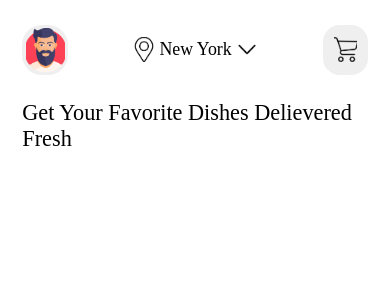
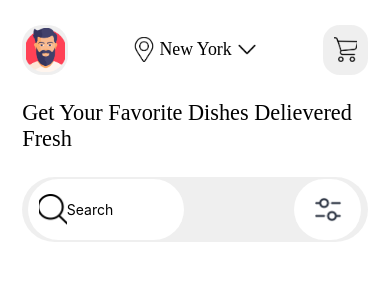
Before and after one commit to Mansoorali121/React-Native-Interview-Preparation, a React Native app: screen / in a window 390 px wide. Shown: the top 300 px of the page. Built offline with nearby package versions, Linux system fonts and the light colour scheme.

Commit message:
search & filter button

```diff
--- a/App.js
+++ b/App.js
@@ -355,12 +355,14 @@ import { StyleSheet, Text, View } from 'react-native'
 import React from 'react'
 import Homeheader from "./src2/components/Homeheader";
 import Homedescription from "./src2/components/Homedescription";
+import Searchbutton from "./src2/components/Searchbutton";
 
 const App = () => {
   return (
     <View style={styles.container}>
       <Homeheader/>
       <Homedescription />
+      <Searchbutton />
     </View>
   )
 }
--- /dev/null
+++ b/src2/components/Searchbutton.js
@@ -0,0 +1,52 @@
+import { Image, StyleSheet, Text, TextInput, View } from 'react-native';
+import React from 'react';
+import { s, vs } from 'react-native-size-matters';
+
+const Searchbutton = () => {
+  return (
+    <View style={styles.cont}>
+     <View style={{flexDirection:"row",justifyContent:"space-between"}}>
+       <View style={styles.itemcontainer}>
+        <Image source={require('../assets/search.png')} style={styles.image} />
+        <TextInput placeholder="Search" />
+      </View>
+      <View style={styles.filterbutton}>
+        <Image source={require('../assets/filter.png')} style={styles.image2} />
+      </View>
+     </View>
+    </View>
+  );
+};
+
+export default Searchbutton;
+
+const styles = StyleSheet.create({
+  cont: {
+    marginTop: vs(20),
+    marginHorizontal: s(20),
+    backgroundColor: '#eeee',
+    paddingVertical: vs(2),
+    borderRadius: s(35),
+  },
+  image: { height: vs(25), width: s(25), marginStart: s(10) },
+  itemcontainer: {
+    flexDirection: 'row',
+    alignItems: 'center',
+    backgroundColor: '#fff',
+    width: s(140),
+    paddingVertical: vs(12),
+    borderRadius: s(30),
+    marginStart: s(5),
+  },
+  image2: { height: vs(25), width: s(25) },
+  filterbutton: {
+    backgroundColor: '#fff',
+    width: s(60),
+    paddingVertical: vs(12),
+    borderRadius: s(30),
+    marginStart: s(5),
+    alignItems: 'center',
+    justifyContent: 'center',
+    marginHorizontal:s(6)
+  },
+});
```
Also changed, not shown: src2/components/Homedescription.js (+10 -8 lines).
